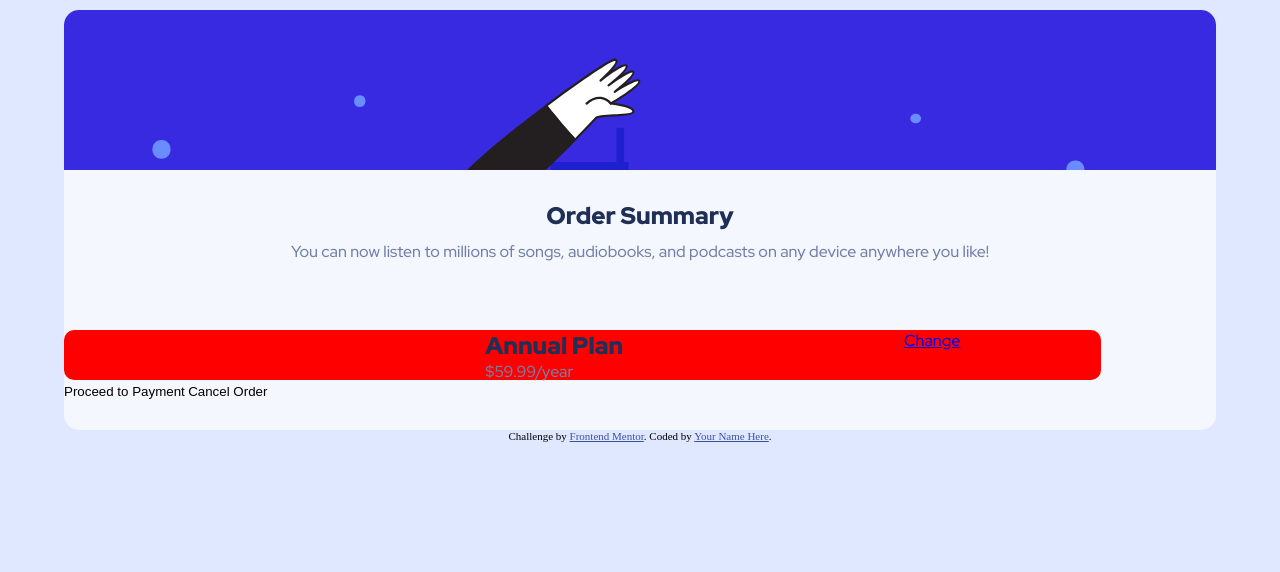
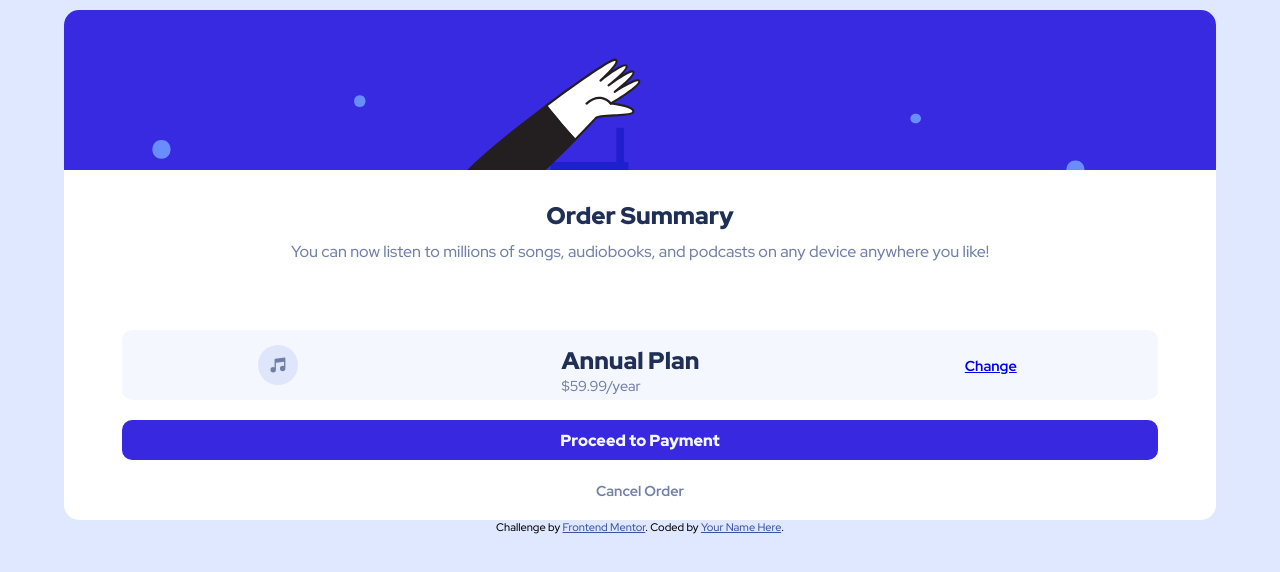
Before and after one commit to BrunoSilvaFaria/order-summary-component-main-, a plain HTML site: page index.html in a window 1280 px wide. Drawn offline with Linux system fonts and the light colour scheme.

Commit message:
Ajustes no estilo

```diff
--- a/main.css
+++ b/main.css
@@ -2,6 +2,8 @@
 *{
   border: none;
   box-sizing: border-box;
+  font-family: 'Red Hat Display', sans-serif;
+  font-weight: 500;
   margin: 0;
   padding: 0;
   background: none;
@@ -24,18 +26,16 @@ p{
 }
 /* ===MAIN=== */
 main{
-  /* ---Fontes--- */
-  font-family: 'Red Hat Display', sans-serif;
   /* ---Borda--- */
   border-radius: 15px;
   /* ---Tamanho--- */
-  height: 420px;
+  height: 510px;
   max-width: 90%;
   /* ---Espaçamento--- */
   margin: auto;
   margin-top: 10px;
   /* ---Background--- */
-  background: #F5F7FF;
+  background: #fff;
 }
 
 /* ===Background Hero=== */
@@ -81,12 +81,89 @@ main{
 .section_plano{
   /* ---Borda--- */
   border-radius: 10px;
+  /* ---Espaçamento--- */
+  margin: auto;
   /* ---Tamanho--- */
-  height: 50px;
+  height: 70px;
   width: 90%;
   /* ---Display--- */
   display: flex;
+  align-items: center;
   justify-content: space-around;
   /* ---Background--- */
-  background: red;
+  background: #F5F7FF;
 }
+
+  /* ===Section Plano Icon=== */
+  .section_plano_info__icon{
+    /* ---Espaçamento--- */
+    margin: 0 10px 0 10px;
+    /* ---Tamanho--- */
+    height: 40px;
+    width: 40px;
+    /* ---Background--- */
+    background: url("./images/icon-music.svg") no-repeat;
+    background-size: cover;
+  }
+
+  /* ===Section Plano Itens=== */
+  .section_plano_info__itens{
+    /* ---Tamanho--- */
+    height: 40px;
+    width: 150px;
+  }
+    /* ===Section Item Plano / Valor === */
+    .section_plano_info__item-plano, .section_plano_info__item-valor{
+    /* ---Fonte--- */
+        font-size: 0.9em;
+    }
+  /* ===Section Plano Change=== */
+  .section_plano_info__change-plano{
+    /* ---Fonte--- */
+    font-size: 0.9em;
+    font-weight: 700;
+    /* ---Espaçamento--- */
+    margin-right: 15px;
+  }
+
+/* ===Section Buttons=== */
+.section_buttons{
+  /* ---Espaçamento--- */
+  margin: auto;
+  margin-top: 20px;
+  /* ---Tamanho--- */
+  width: 90%;
+}
+
+  /* ===Section Button Proceed=== */
+  .section_button-proceed{
+    /* ---Borda--- */
+    border-radius: 10px;
+    /* ---Fonte--- */
+    color:#F5F7FF;
+    font-size: 1em;
+    font-weight: 900;
+    /* ---Espaçamento--- */
+    margin-bottom: 20px;
+    /* ---Tamanho--- */
+    width: 100%;
+    height: 40px;
+    /* ---Background--- */
+    background: #3829E0;
+    /* ---Cursor--- */
+    cursor: pointer;
+  }
+
+  /* === Section Button Cancel=== */
+  .section_button-cancel{
+    /* ---Fonte--- */
+    color: #7280A7;
+    font-size: 0.9em;
+    font-weight: 700;
+    /* ---Espaçamento--- */
+    margin: auto;
+    /* ---Tamanho--- */
+    width: 100%;
+    /* ---Cursor--- */
+    cursor: pointer;
+  }
```
